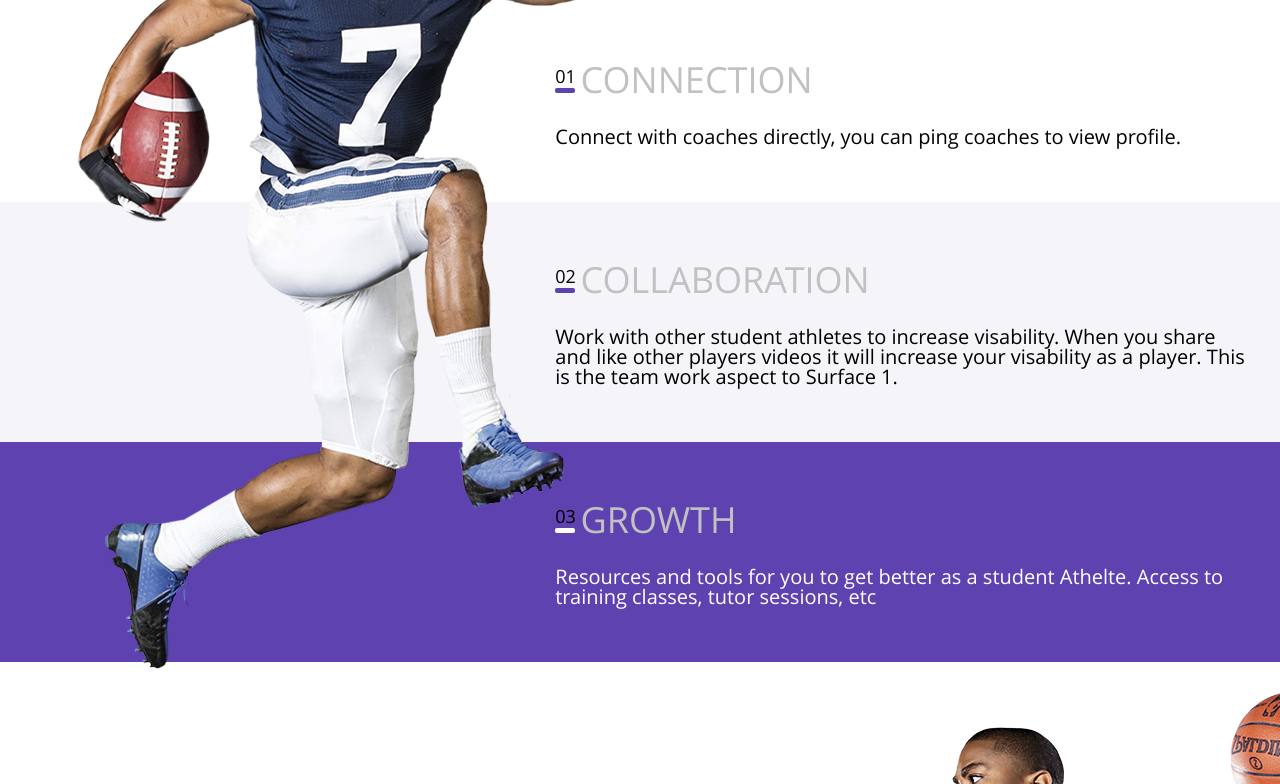
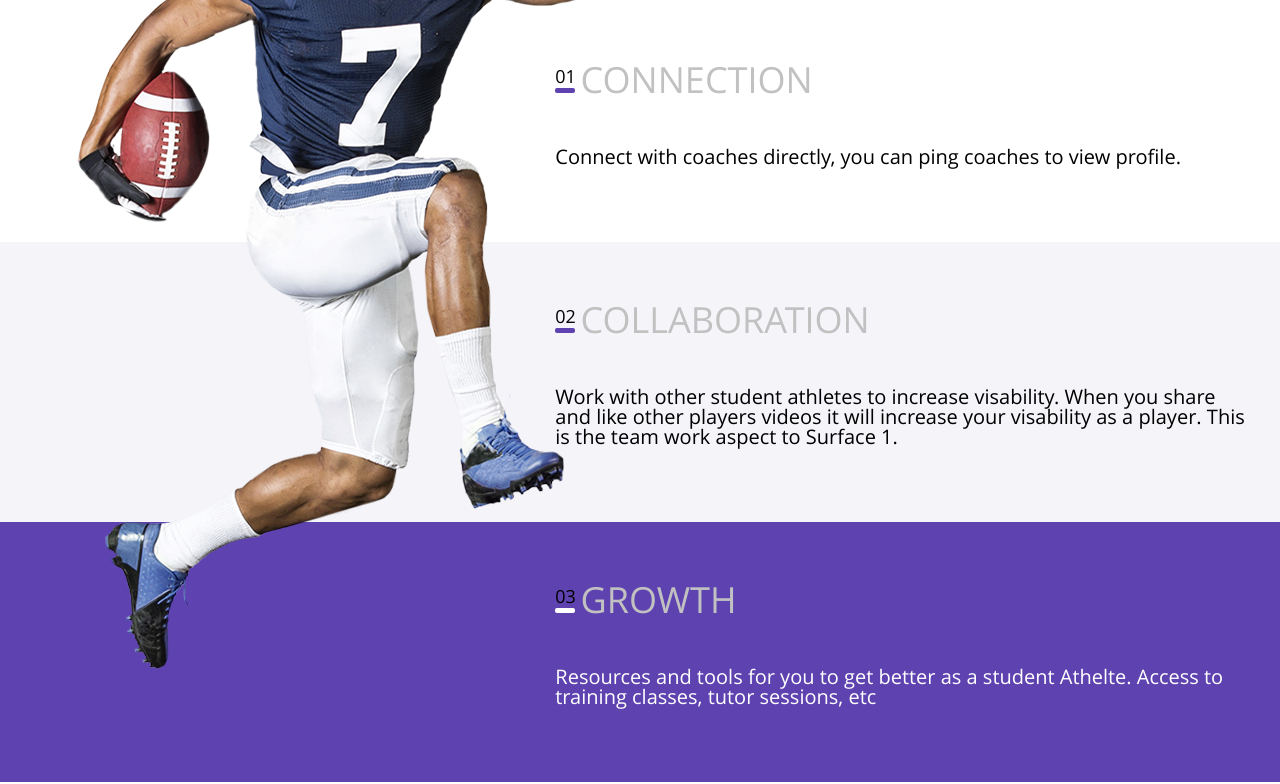
Before and after one commit to kostyapt/mq-diploma, a plain HTML site: page index.html in a window 1280 px wide. Shown: the part 1380-2164 px from the top of the page. Drawn offline with Linux system fonts and the light colour scheme.

Commit message:
Update style.css

```diff
--- a/css/style.css
+++ b/css/style.css
@@ -32,9 +32,15 @@ body {
   background-color: #ffffff;
 }
 
-h1, h2, h3, h4, h5, h6, p, ul, ol, li {
+h1, h2, h3, h4, h5, h6, ul, ol, li {
   margin: 0;
   padding: 0;
+}
+
+p {
+  margin: 0;
+  padding-top: 20px;
+  padding-bottom: 20px;
 }
 
 a {
```
